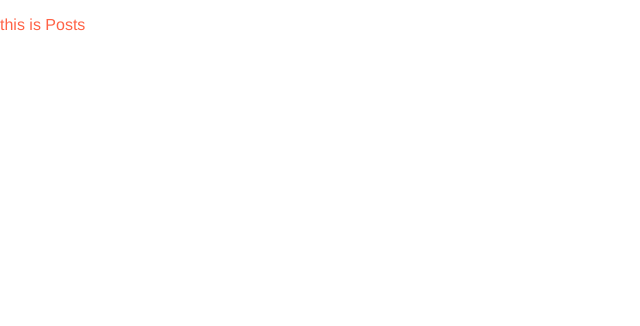
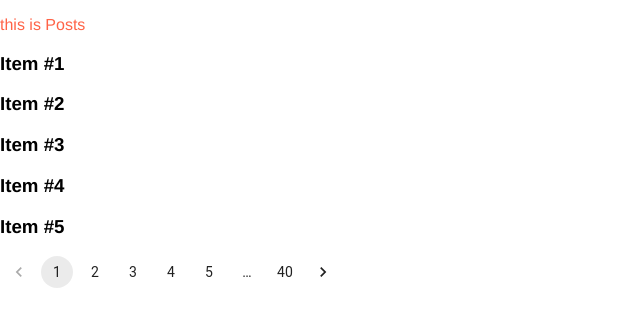
Before and after one commit to 1978milanbabic/librafire_test, a React app: page /posts in a window 1280 px wide. Shown: the whole page, without its empty margins (0-640 px from the left). Built offline with nearby package versions, Linux system fonts and the light colour scheme.

Commit message:
[Posts] pagination principles set

```diff
--- a/package.json
+++ b/package.json
@@ -4,6 +4,7 @@
   "version": "0.0.1",
   "description": "ESM | node v17^ | react v17^ | parcel v2^ | FE app",
   "dependencies": {
+    "@material-ui/lab": "^4.0.0-alpha.60",
     "parcel": "^2.3.2",
     "react": "^17.0.2",
     "react-dom": "^17.0.2",
--- /dev/null
+++ b/src/App/scenes/Posts/components/PaginatedItems/assets/PaginatedItems.scss
@@ -0,0 +1,5 @@
+.PaginatedItems {
+  p {
+    color: aqua;
+  }
+}
--- /dev/null
+++ b/src/App/scenes/Posts/components/PaginatedItems/index.js
@@ -0,0 +1,53 @@
+import { useState, useEffect } from 'react'
+import Pagination from '@material-ui/lab/Pagination'
+
+// styles
+import './assets/PaginatedItems.scss'
+
+
+const items = []
+for (let kk = 1; kk < 200; kk++) { items.push({name:kk}) }
+
+// items display
+const Items = ({ currentItems }) => (
+  <>
+    {currentItems && currentItems.map((item, i) => (
+      <div key={i}>
+        <h3>Item #{item.name}</h3>
+      </div>
+    ))}
+  </>
+)
+
+const PaginatedItems = () => {
+  // layout constant
+  const itemsPerPage = 5
+
+  // states
+  const [page, setPage] = useState(1)
+  const [count, setCount] = useState(10)
+  const [currentItems, setCurrentItems] = useState(null)
+
+  useEffect(() => {
+    // Fetch items from graphQL
+    let pageNmb = page - 1
+    // *** test ***
+    // set count
+    setCount((items.length + 1) / itemsPerPage)
+    // set items
+    let neededArr = items.slice(pageNmb * itemsPerPage, pageNmb * itemsPerPage + itemsPerPage)
+    setCurrentItems(neededArr)
+  }, [page])
+
+  const handleChange = (event, value) => {
+    setPage(value)
+  }
+  return (
+    <>
+      <Items currentItems={currentItems} />
+      <Pagination count={count} page={page} onChange={handleChange} />
+    </>
+  )
+}
+
+export default PaginatedItems
--- a/src/App/scenes/Posts/index.js
+++ b/src/App/scenes/Posts/index.js
@@ -1,14 +1,26 @@
+import { useState, useEffect } from 'react'
 
+// components
+import PaginatedItems from './components/PaginatedItems'
 
 // styles
 import './assets/Posts.scss'
 
-const Posts = props => {
+
+// page component
+const Posts = () => {
+  // states
+
+
   return (
-    <div className='Posts'>
+    <main className='Posts'>
+
       <p>this is Posts</p>
-    </div>
+      {/* show paginated Items and pagination nav */}
+      <PaginatedItems />
+    </main>
   )
+
 }
 
 export default Posts
--- a/src/assets/index.scss
+++ b/src/assets/index.scss
@@ -1,3 +1,5 @@
+// **** this is global css ****
+
 html, body {
   font-family: 'Helvetica Neue', Arial, Helvetica, sans-serif;
   margin: 0;
@@ -7,3 +9,9 @@ html, body {
 * {
   box-sizing: border-box;
 }
+
+.inner-container {
+  width: 95%;
+  max-width: 1460px;
+  margin: 0 auto;
+}
```
Also changed, not shown: 1 other file.
